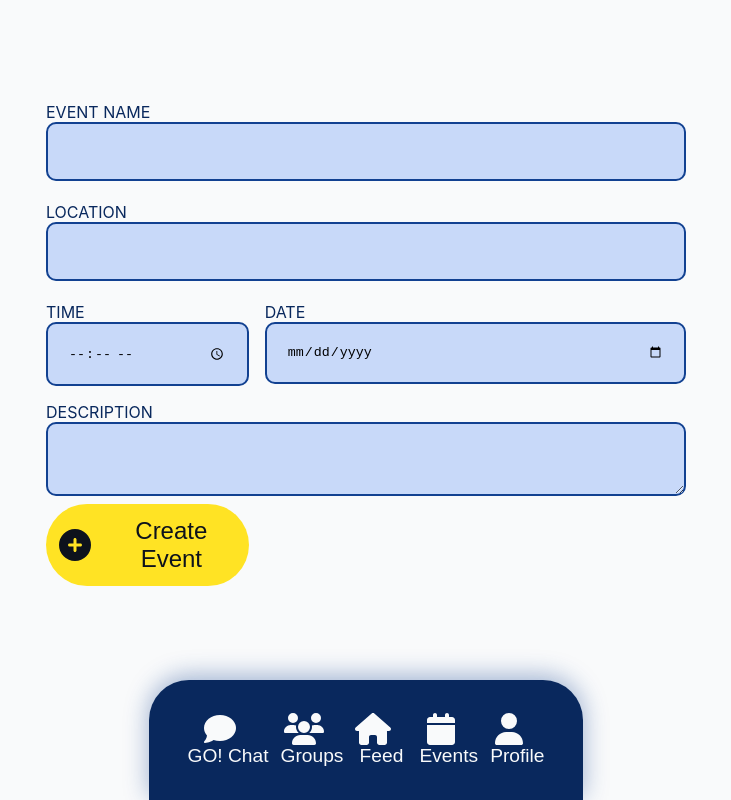
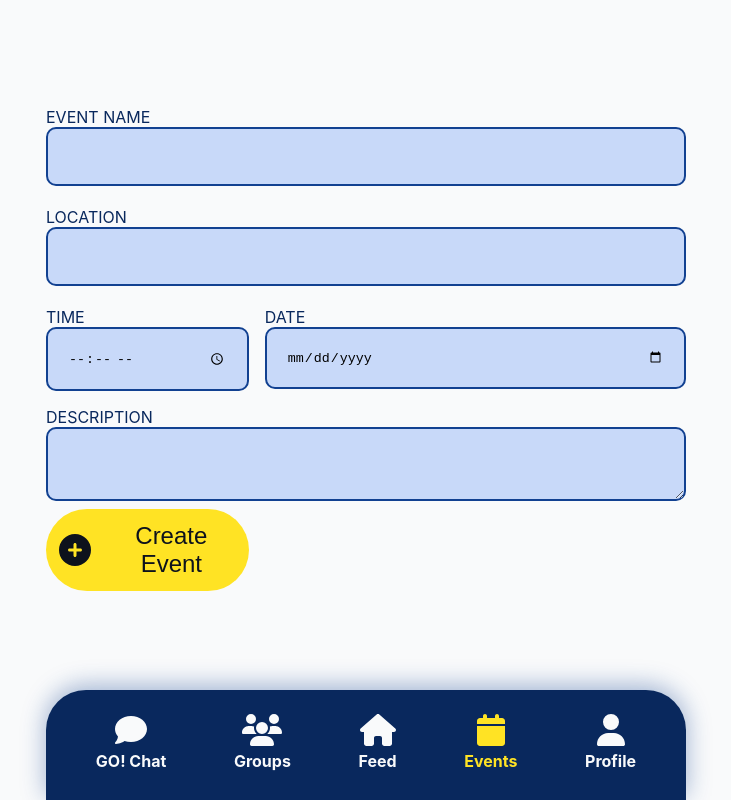
Before and after one commit to paceuniversity/cs491fall2024team4, a React (Create React App) app in the folder setter-social/: page /events/newevent in a window 1280 px wide. Shown: the whole page, without its empty margins (274-1005 px from the left). Built offline with nearby package versions, Linux system fonts and the light colour scheme; no server answers.

Commit message:
Updates to Footer Menu Component

```diff
--- a/setter-social/src/components/footers/FooterMenu.js
+++ b/setter-social/src/components/footers/FooterMenu.js
@@ -2,106 +2,46 @@ import '../../styles/text.css';
 import '../../styles/buttons.css';
 import '../../styles/footer.css';
 
-import { useState } from 'react';
-
 import { FontAwesomeIcon } from '@fortawesome/react-fontawesome';
 import { faComment, faUsers, faHouse, faCalendar, faUser } from '@fortawesome/free-solid-svg-icons';
 
-import { ConfigProvider, Flex, Menu } from 'antd';
-import { Link } from 'react-router-dom';
+import { NavLink } from 'react-router-dom';
 
-const menuItems = [
-    {
-        label: (
-            <Link to='/chat'>GO! Chat</Link>
-        ),
-        key: 'chat',
-        icon: (
-        <FontAwesomeIcon icon={faComment} />
-        ),
-        style: (
-            {display: 'flex', flexDirection: 'column', margin: '0 auto'}
-        ),
-    },
-    {
-        label: (
-            <Link to='/groups'>Groups</Link>
-        ),
-        key: 'groups',
-        icon: (
-        <FontAwesomeIcon icon={faUsers} />
-        ),
-    },
-    {
-        label: (
-            <Link to='/feed'>Feed</Link>
-        ),
-        key: 'feed',
-        icon: (
-        <FontAwesomeIcon icon={faHouse} />
-        ),
-    },
-    {
-        label: (
-            <Link to='/events'>Events</Link>
-        ),
-        key: 'events',
-        icon: (
-        <FontAwesomeIcon icon={faCalendar} />
-        ),
-    },
-    {
-        label: (
-            <Link to='/profile'>Profile</Link>
-        ),
-        key: 'profile',
-        icon: (
-        <FontAwesomeIcon icon={faUser} />
-        ),
-    },
-];
 
 const FooterMenu = () => {
-    const [ active, setActive ] = useState(null);
-    const menuNav = (e) => {
-        console.log("menu clicked: ", e);
-        //className={active === e.id ? 'active' : ''}
-        e.className += ' :active';
-        setActive(e.id);
-    };
     return(
         <div className='footer__menu-wrap'>
-            <div className='footer__menu-container'>
-                <Link to='/chat'>
-                    <button id='chat' className='footer__menu-button'>
+            <div id='footer__menu' className='footer__menu-container'>
+                <NavLink to='/chat'>
+                    <span id='chatMenuBtn'>
                         <FontAwesomeIcon icon={faComment}/>
-                        GO! Chat
-                    </button>
-                </Link>
-                <Link to='/groups'>
-                    <button id='groups' className='footer__menu-button'>
+                        <h4>GO! Chat</h4>
+                    </span>
+                </NavLink>
+                <NavLink to='/groups'>
+                    <span id='groupsMenuBtn'>
                         <FontAwesomeIcon icon={faUsers}/>
-                        Groups
-                    </button>
-                </Link>
-                <Link to='/feed'>
-                    <button id='feed' className='footer__menu-button'>
+                        <h4>Groups</h4>
+                    </span>
+                </NavLink>
+                <NavLink to='/feed'>
+                    <span id='feedMenuBtn'>
                         <FontAwesomeIcon icon={faHouse}/>
-                        Feed
-                    </button>
-                </Link>
-                <Link to='/events'>
-                    <button id='events' className='footer__menu-button'>
+                        <h4>Feed</h4>
+                    </span>
+                </NavLink>
+                <NavLink to='/events'>
+                    <span id='eventsMenuBtn'>
                         <FontAwesomeIcon icon={faCalendar}/>
-                        Events
-                    </button>
-                </Link>
-                <Link>
-                    <button id='profile' className='footer__menu-button' onClick={menuNav}>
+                        <h4>Events</h4>
+                    </span>
+                </NavLink>
+                <NavLink to='/profile'>
+                    <span id='profileMenuBtn'>
                         <FontAwesomeIcon icon={faUser}/>
-                        Profile
-                    </button>
-                </Link>
+                        <h4>Profile</h4>
+                    </span>
+                </NavLink>
             </div>
         </div>
     );
--- a/setter-social/src/styles/footer.css
+++ b/setter-social/src/styles/footer.css
@@ -1,7 +1,26 @@
+/* for computer screens */
+@media only screen and (min-width: 1000px) {
+    .footer__menu-wrap {
+        width: 50vw;
+    }
+}
+/* for tablet screens */
+@media only screen and (min-width: 800px) and (max-width: 999px) {
+    .footer__menu-wrap {
+        width: 80vw;
+    }
+}
+
+/* for mobile screens */
+@media only screen and (max-width: 800px) {
+    .footer__menu-wrap {
+        width: 100vw;
+    }
+}
+
 .footer__menu-wrap {
     background: var(--varsity__navy);
     color: var(--chalk__white);
-    padding: 2rem;
     border-top-left-radius: 40px;
     border-top-right-radius: 40px;
     box-shadow: 0 -4px 24px 0px var(--footer__shadow);
@@ -11,23 +30,28 @@
     flex-direction: row;
     align-items: center;
     justify-content: space-evenly;
+    padding: 1.5rem 0;
+    margin: 0 1rem;
 }
-.footer__menu-button {
+#footer__menu a {
+    color: var(--chalk__white);
     display: flex;
     flex-direction: column;
     align-items: center;
-    font-size: 1.2rem;
     margin: 0 auto;
 }
-
-.footer__menu-button {
-    background: none;
-    border: none;
-    color: var(--chalk__white);
-}
-
-.footer__menu-button :active {
-    background: none;
-    border: none;
+#footer__menu a.active {
     color: var(--golden__yellow);
 }
+#footer__menu svg.svg-inline--fa {
+    display: flex;
+    padding: 0;
+    margin: 0 auto;
+}
+#footer__menu h4 {
+    margin: .3rem 0;
+
+}
+#footer__menu span {
+    margin: 0 .5rem;
+}
```
